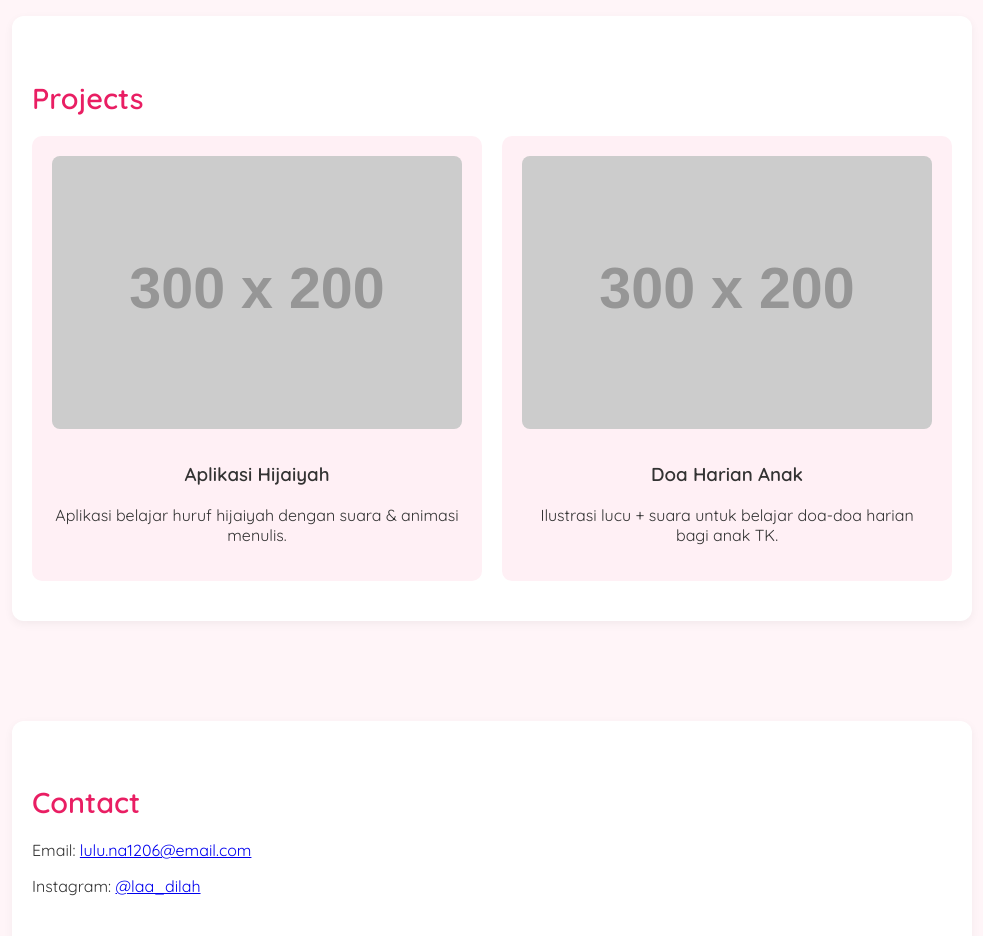
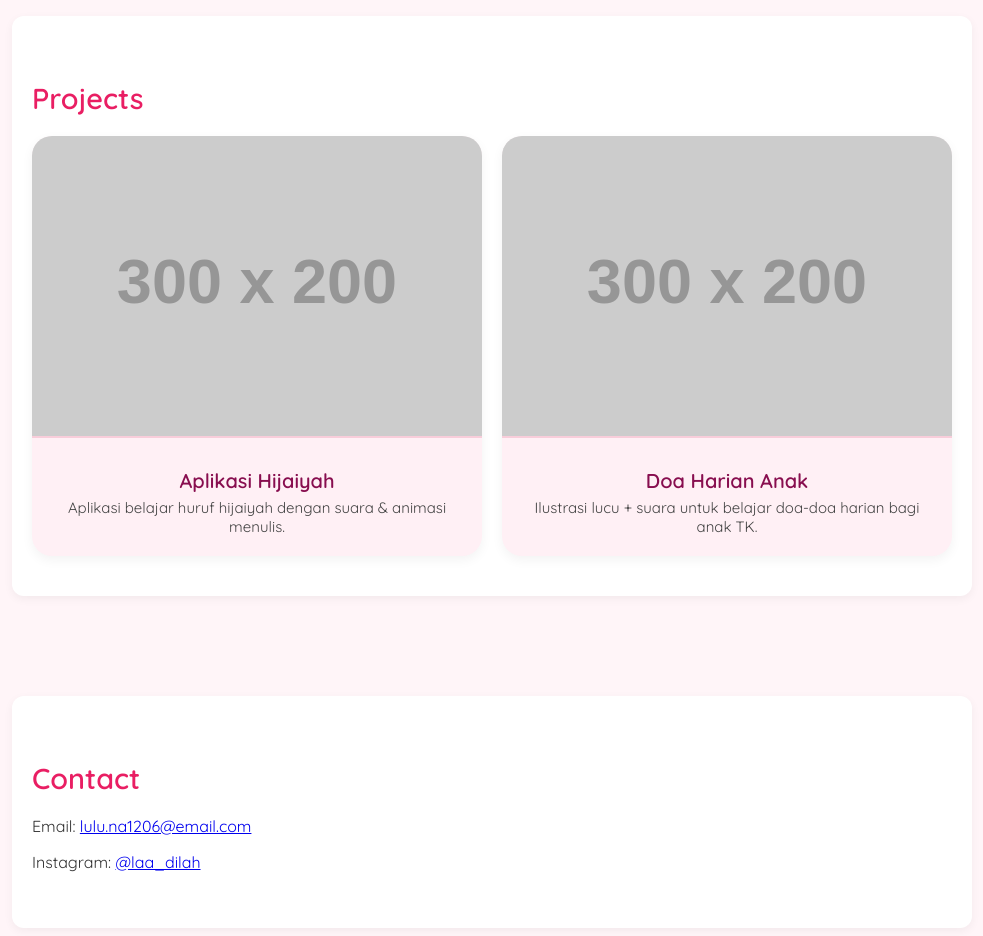
Before and after one commit to fadhillah-web/portofolio, a plain HTML site: page index.html in a window 1280 px wide. Shown: the part 1300-2236 px from the top of the page, without its empty margins (148-1131 px from the left). Drawn offline with nearby package versions, Linux system fonts and the light colour scheme; placeholder pictures from the web are drawn by us.

Commit message:
index.html

```diff
--- a/index.html
+++ b/index.html
@@ -153,11 +153,12 @@
     }
 
     .project-card {
-      background: #fff0f5;
-      border-radius: 10px;
-      padding: 20px;
+      background-color: #fff0f5;
+      border-radius: 20px;
+      overflow: hidden;
+      box-shadow: 0 4px 12px rgba(0,0,0,0.05);
+      transition: transform 0.3s ease;
       text-align: center;
-      transition: transform 0.3s ease;
     }
 
     .project-card:hover {
@@ -166,8 +167,25 @@
 
     .project-card img {
       width: 100%;
-      border-radius: 8px;
-      margin-bottom: 10px;
+      height: auto;
+      display: block;
+      border-bottom: 2px solid #f8cdda;
+    }
+
+    .project-info {
+      padding: 20px;
+    }
+
+    .project-info h3 {
+      margin: 10px 0 5px;
+      font-size: 20px;
+      color: #880e4f;
+    }
+
+    .project-info p {
+      margin: 0;
+      font-size: 15px;
+      color: #444;
     }
 
     footer {
@@ -218,13 +236,17 @@
     <div class="projects">
       <div class="project-card">
         <img src="https://via.placeholder.com/300x200.png?text=Hijaiyah+App" alt="Proyek 1">
-        <h3>Aplikasi Hijaiyah</h3>
-        <p>Aplikasi belajar huruf hijaiyah dengan suara & animasi menulis.</p>
+        <div class="project-info">
+          <h3>Aplikasi Hijaiyah</h3>
+          <p>Aplikasi belajar huruf hijaiyah dengan suara & animasi menulis.</p>
+        </div>
       </div>
       <div class="project-card">
         <img src="https://via.placeholder.com/300x200.png?text=Doa+Anak" alt="Proyek 2">
-        <h3>Doa Harian Anak</h3>
-        <p>Ilustrasi lucu + suara untuk belajar doa-doa harian bagi anak TK.</p>
+        <div class="project-info">
+          <h3>Doa Harian Anak</h3>
+          <p>Ilustrasi lucu + suara untuk belajar doa-doa harian bagi anak TK.</p>
+        </div>
       </div>
     </div>
   </section>
```
